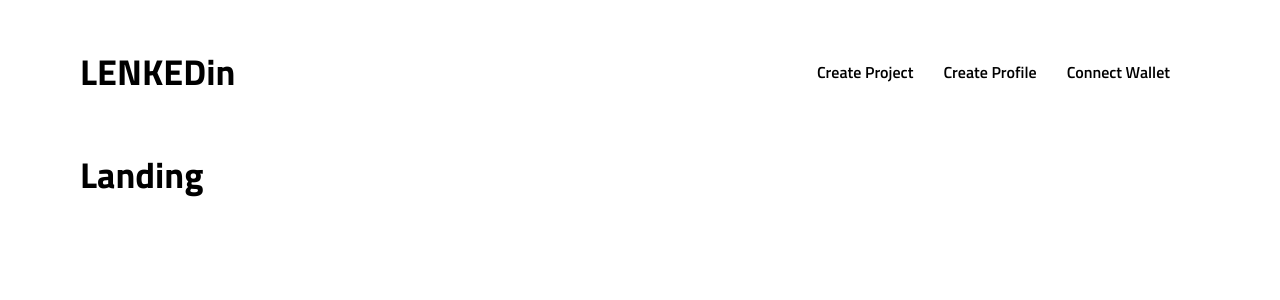
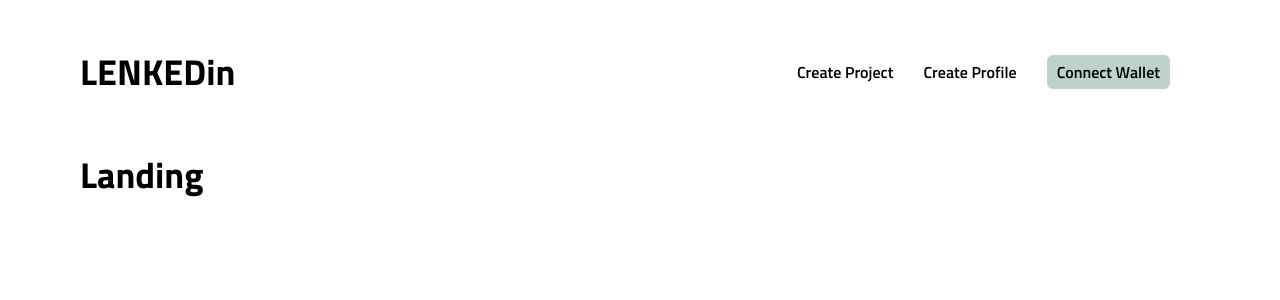
Before and after one commit to LenkedIn/LenkedIn, a React (Create React App) app in the folder apps/web-app/: page / in a window 1280 px wide. Shown: the top 300 px of the page. Built offline with nearby package versions, Linux system fonts and the light colour scheme.

Commit message:
button component

```diff
--- /dev/null
+++ b/apps/web-app/src/components/Button.tsx
@@ -0,0 +1,27 @@
+import styled from "styled-components"
+
+interface Props {
+  bgColor?: string
+  textColor?: string
+}
+
+const Button = styled.button<Props>`
+  background-color: var(${p => p.bgColor});
+  color: ${p => p.textColor};
+  font-family: "TitilliumWebSemiBold";
+  font-size: 16px;
+  border-radius: 6px;
+  border: none;
+  padding: 5px 10px;
+  :hover {
+    box-shadow: 0px 8px 15px rgba(0, 0, 0, 0.1);
+    cursor: pointer;
+  }
+`
+
+Button.defaultProps = {
+  bgColor: "--primary-green-dark",
+  textColor: "white",
+}
+
+export default Button
--- a/apps/web-app/src/components/Navbar.tsx
+++ b/apps/web-app/src/components/Navbar.tsx
@@ -1,5 +1,6 @@
 import styled from "styled-components"
 import { Link, NavLink } from "react-router-dom"
+import Button from "./Button"
 
 const Logo = styled.div`
   display: inline-block;
@@ -16,6 +17,7 @@ const NavbarContainer = styled.div`
         display:flex;
         font-family: 'TitilliumWebSemiBold';
         font-size: 16px;
+        align-items: center;
     }
     li{
         margin-right: 30px;
@@ -54,7 +56,11 @@ const Navbar = () => (
           Create Profile
         </NavLink>
       </li>
-      <li>Connect Wallet</li>
+      <li>
+        <Button bgColor="--primary-green-lofi" textColor="black">
+          Connect Wallet
+        </Button>{" "}
+      </li>
     </ul>
   </NavbarContainer>
 )
```
